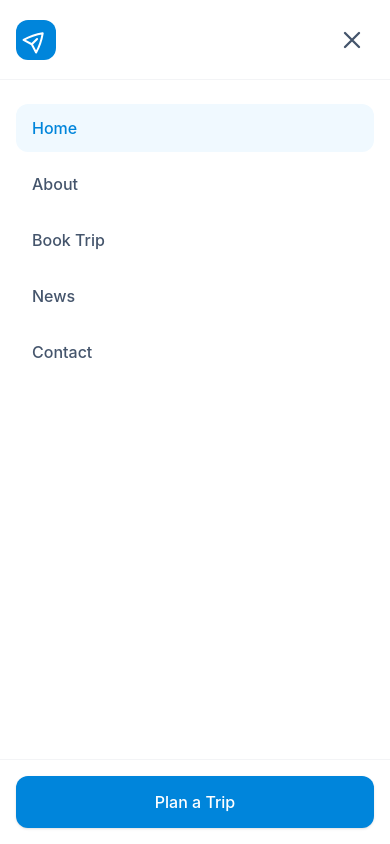
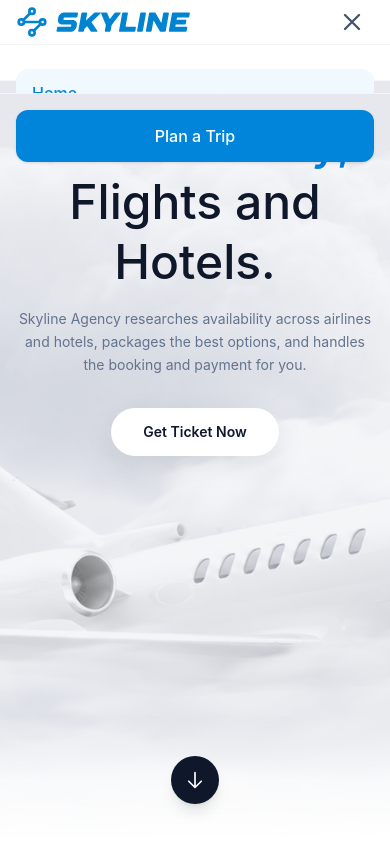
Before and after one commit to rremini/INT250-GA1-HiewKhaoHorYing-The-Travel-Booking, a Vue app: page / in a window 390 px wide. Both pictures are taken after a click on the button 352 px from the left and 40 px from the top of the page. Shown: the top 844 px of the page. Built offline with nearby package versions, Linux system fonts and the light colour scheme.

Commit message:
feat: implement responsive hero section with background image (#5)
Co-authored-by: rremini <rremini@users.noreply.github.com>
Co-authored-by: Kittihengcharoen Chaemprasert <kittihengcharoen-064@users.noreply.github.com>

```diff
--- a/src/components/pages/PageHome.vue
+++ b/src/components/pages/PageHome.vue
@@ -1,11 +1,109 @@
 <script setup>
-import Navbar from '../shared/Navbar.vue';
-import Footer from '../shared/Footer.vue';
-import { RouterView } from 'vue-router'
+import { ref } from "vue";
+import Navbar from "../shared/Navbar.vue";
+import Footer from "../shared/Footer.vue";
+import background from "@/assets/็homepages/cloud_homepage.png";
 </script>
 <template>
-<Navbar/>
-<Footer/>
+  <Navbar />
+  <section
+    class="relative w-full min-h-screen bg-[#e8ecf1] overflow-hidden flex flex-col justify-start items-center pt-20 md:pt-28"
+  >
+    <div class="absolute inset-0 z-0">
+      <img
+        :src="background"
+        alt="Clouds Background"
+        class="w-full h-full object-cover opacity-50"
+      />
+    </div>
+
+    <div
+      class="relative z-20 flex flex-col items-center text-center px-4 max-w-4xl mx-auto w-full animate-fade-in-down"
+    >
+      <h3
+        class="text-xs md:text-sm tracking-[0.2em] text-slate-500 font-semibold uppercase mb-4 md:mb-6"
+      >
+        Flight Booking
+      </h3>
+
+      <h1
+        class="text-5xl md:text-6xl lg:text-7xl font-medium mb-4 md:mb-6 text-slate-900 leading-tight"
+      >
+        <span class="text-[#007edb]">Plan Journey,</span><br />
+        Flights and Hotels.
+      </h1>
+
+      <p
+        class="text-slate-500 max-w-xl text-sm md:text-base leading-relaxed mb-8 md:mb-10"
+      >
+        Skyline Agency researches availability across airlines and hotels,
+        packages the best options, and handles the booking and payment for you.
+      </p>
+
+      <button
+        class="bg-white text-slate-900 font-semibold text-sm md:text-base px-8 py-3.5 md:py-4 rounded-full shadow-[0_8px_30px_rgb(0,0,0,0.08)] hover:shadow-[0_8px_30px_rgb(0,0,0,0.15)] hover:-translate-y-1 transition-all duration-300"
+      >
+        Get Ticket Now
+      </button>
+    </div>
+
+    <button
+      class="absolute bottom-10 z-30 bg-[#0f172a] text-white p-3.5 rounded-full hover:bg-slate-700 transition-colors duration-300 cursor-pointer shadow-lg"
+    >
+      <svg
+        xmlns="http://www.w3.org/2000/svg"
+        fill="none"
+        viewBox="0 0 24 24"
+        stroke-width="2"
+        stroke="currentColor"
+        class="w-5 h-5"
+      >
+        <path
+          stroke-linecap="round"
+          stroke-linejoin="round"
+          d="M19.5 13.5L12 21m0 0l-7.5-7.5M12 21V3"
+        />
+      </svg>
+    </button>
+
+    <div
+      class="absolute bottom-0 left-0 w-full h-32 md:h-48 bg-linear-to-t from-white via-white/80 to-transparent z-20 pointer-events-none"
+    ></div>
+  </section>
+  <Footer />
 </template>
 
-<style scoped></style>
+<style scoped>
+@keyframes fadeInDown {
+  0% {
+    opacity: 0;
+    transform: translateY(-30px);
+  }
+
+  100% {
+    opacity: 1;
+    transform: translateY(0);
+  }
+}
+
+@keyframes flyIn {
+  0% {
+    opacity: 0;
+    transform: translateX(100px) translateY(50px) scale(0.9);
+  }
+
+  100% {
+    opacity: 1;
+    transform: translateX(0) translateY(0) scale(1);
+  }
+}
+
+.animate-fade-in-down {
+  animation: fadeInDown 1.2s cubic-bezier(0.25, 0.8, 0.25, 1) forwards;
+}
+
+.animate-fly-in {
+  animation: flyIn 1.5s cubic-bezier(0.2, 0.8, 0.2, 1) 0.3s forwards;
+  opacity: 0;
+}
+</style>
--- a/src/components/shared/Footer.vue
+++ b/src/components/shared/Footer.vue
@@ -1,6 +1,5 @@
 <script setup>
 import LogoWhite from '@/assets/Skyline-White.svg';
-
 
 const props = defineProps({
     logoSrc: {
--- a/src/components/shared/Navbar.vue
+++ b/src/components/shared/Navbar.vue
@@ -31,7 +31,7 @@ const toggleMobileMenu = () => {
 </script>
 
 <template>
-    <nav class="bg-white border-b border-gray-100">
+    <nav class="fixed top-0 left-0 w-full z-50 bg-white/70 backdrop-blur-md border-b border-gray-100/50 transition-all duration-300">
         <div class="max-w-7xl mx-auto px-4 sm:px-6 lg:px-8">
             <div class="flex justify-between items-center h-20">
 
@@ -72,15 +72,8 @@ const toggleMobileMenu = () => {
 
         <div v-show="isMobileMenuOpen" class="fixed inset-0 z-50 bg-white md:hidden flex flex-col">
             <div class="flex justify-between items-center h-20 px-4 sm:px-6 border-b border-gray-100">
-                <div class="flex items-center gap-3">
-                    <div class="bg-[#0085db] text-white p-2 rounded-xl flex items-center justify-center">
-                        <svg xmlns="http://www.w3.org/2000/svg" fill="none" viewBox="0 0 24 24" stroke-width="2"
-                            stroke="currentColor" class="w-6 h-6 transform -rotate-45">
-                            <path stroke-linecap="round" stroke-linejoin="round"
-                                d="M6 12L3.269 3.126A59.768 59.768 0 0121.485 12 59.77 59.77 0 013.27 20.876L5.999 12zm0 0h7.5" />
-                        </svg>
-                    </div>
-                    <span class="text-xl font-semibold text-slate-800">{{ brandName }}</span>
+                <div class="flex items-center cursor-pointer">
+                    <img :src="logoSrc" :alt="brandName" class="h-8 w-auto object-contain" />
                 </div>
 
                 <button @click="toggleMobileMenu"
```
Also changed, not shown: src/assets/็homepages/cloud_homepage.png (added).
